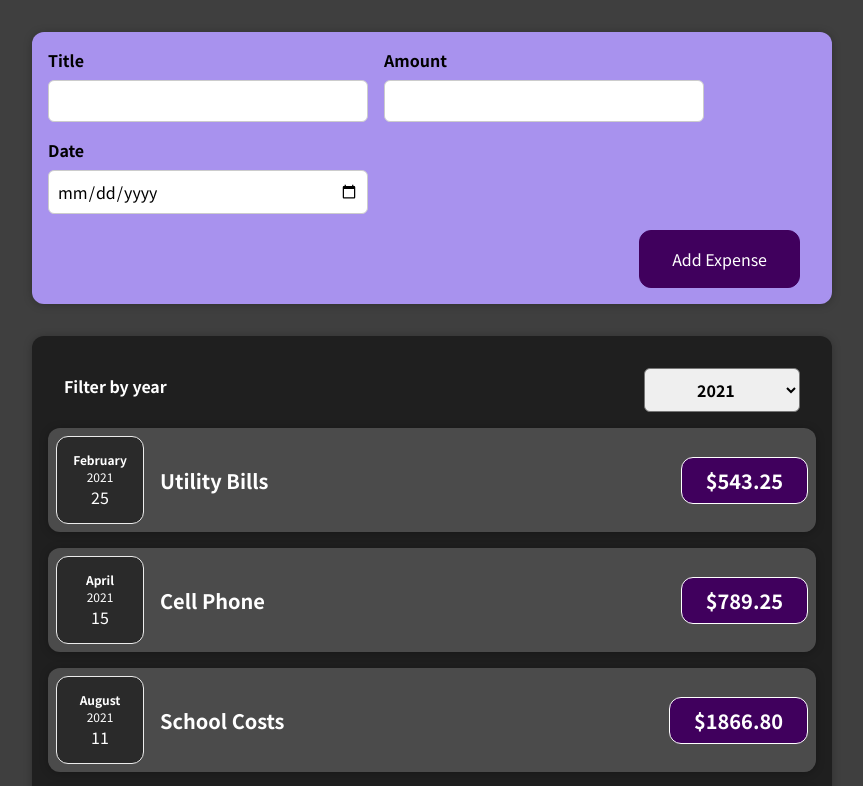
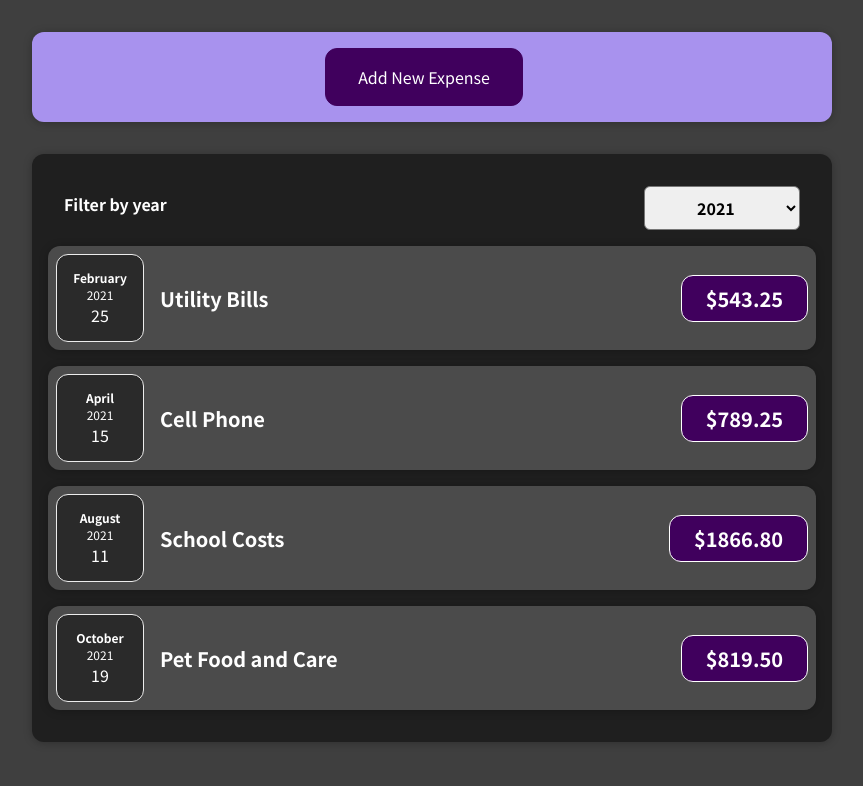
Before and after one commit to elvan/expense-tracker-app-react-basics, a React (Create React App) app: page / in a window 1280 px wide. Shown: the top 786 px of the page, without its empty margins (208-1071 px from the left). Built offline with nearby package versions, Linux system fonts and the light colour scheme.

Commit message:
conditional content

```diff
--- a/src/new-expense/ExpenseForm.js
+++ b/src/new-expense/ExpenseForm.js
@@ -69,6 +69,12 @@
     setEnteredTitle('');
     setEnteredAmount('');
     setEnteredDate('');
+
+    props.onCancel();
+  };
+
+  const cancelEditingHandler = () => {
+    props.onCancel();
   };
 
   return (
@@ -107,6 +113,9 @@
         </div>
       </div>
       <div className='new-expense__actions'>
+        <button type='button' onClick={cancelEditingHandler}>
+          Cancel
+        </button>
         <button type='submit'>Add Expense</button>
       </div>
     </form>
--- a/src/new-expense/NewExpense.js
+++ b/src/new-expense/NewExpense.js
@@ -1,7 +1,10 @@
+import { useState } from 'react';
 import ExpenseForm from './ExpenseForm';
 import './NewExpense.css';
 
 export default function NewExpense(props) {
+  const [isEditing, setIsEditing] = useState(false);
+
   const saveExpenseDataHandler = (enteredExpenseData) => {
     const expenseData = {
       ...enteredExpenseData,
@@ -11,9 +14,23 @@
     props.onAddExpense(expenseData);
   };
 
+  const startEditingHandler = () => {
+    setIsEditing(true);
+  };
+
+  const stopEditingHandler = () => {
+    setIsEditing(false);
+  };
+
   return (
     <div className='new-expense'>
-      <ExpenseForm onSaveExpenseData={saveExpenseDataHandler} />
+      <button onClick={startEditingHandler}>Add New Expense</button>
+      {isEditing && (
+        <ExpenseForm
+          onSaveExpenseData={saveExpenseDataHandler}
+          onCancel={stopEditingHandler}
+        />
+      )}
     </div>
   );
 }
```
